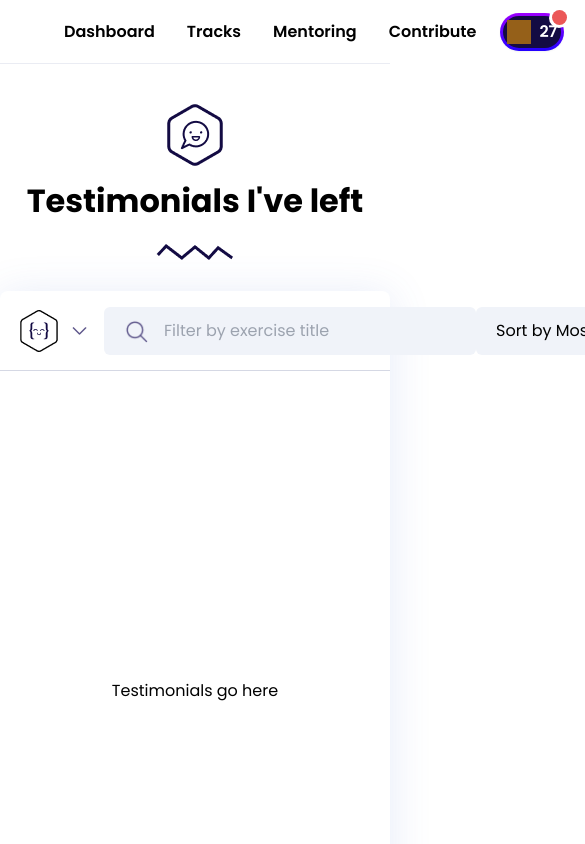
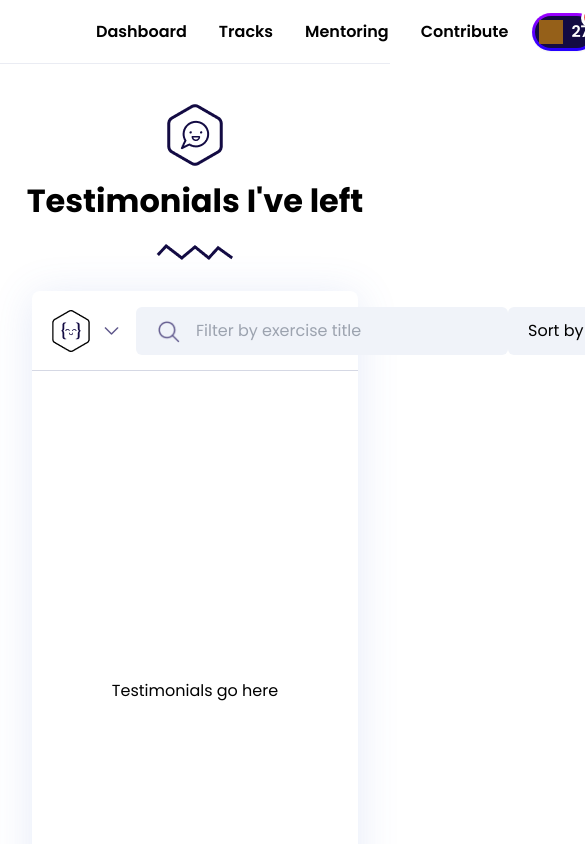
Before and after one commit to i4o-dev/exercism-frontend-challenge, a Next.js app: page / in a window 390 px wide. Shown: the top 844 px of the page, 585 px wide, since content can reach past the window. Built offline with nearby package versions, Linux system fonts and the light colour scheme; grey boxes are pictures that could not be loaded.

Commit message:
👌 IMPROVE: Update breakpoints and layout styles

```diff
--- a/components/Header.tsx
+++ b/components/Header.tsx
@@ -2,7 +2,7 @@ import styles from '../styles/header.module.css'
 
 export default function Header() {
 	return <header className='w-full h-16 border-b border-[#EAECF3] flex items-center justify-center'>
-		<div className="container w-full h-16 flex items-center">
+		<div className="container w-full h-16 px-8 flex items-center">
 			{/* eslint-disable-next-line @next/next/no-html-link-for-pages */}
 			<a className='flex items-center mr-14' href="/">
 				<img src="/exercism-with-logo-black.svg" alt="Exercism Logo"/>
--- a/components/testimonials/TestimonialsWrapper.tsx
+++ b/components/testimonials/TestimonialsWrapper.tsx
@@ -4,7 +4,7 @@ import Footer from "./Footer";
 
 export default function TestimonialsWrapper() {
 	return (
-		<div className='w-full container flex flex-col items-center justify-center grow'>
+		<div className='w-full container px-8 flex flex-col items-center justify-center grow'>
 			<div className='w-[680px] h-[155px] flex flex-col items-center justify-center mt-10 mb-8'>
 				<img className='mb-3' src="/mood-happy.png" alt="Testimonials Icon"/>
 				<h2 className='text-[32px] leading-[44px] font-bold mb-5'>Testimonials I&apos;ve left</h2>
--- a/tailwind.config.js
+++ b/tailwind.config.js
@@ -4,6 +4,13 @@ module.exports = {
         "./components/**/*.{ts,tsx}"
     ],
 	theme: {
+		screens: {
+			'sm': '640px',
+			'md': '768px',
+			'lg': '1024px',
+			'xl': '1280px',
+			'2xl': '1440px'
+		},
 		extend: {},
 	},
 	plugins: [],
```
